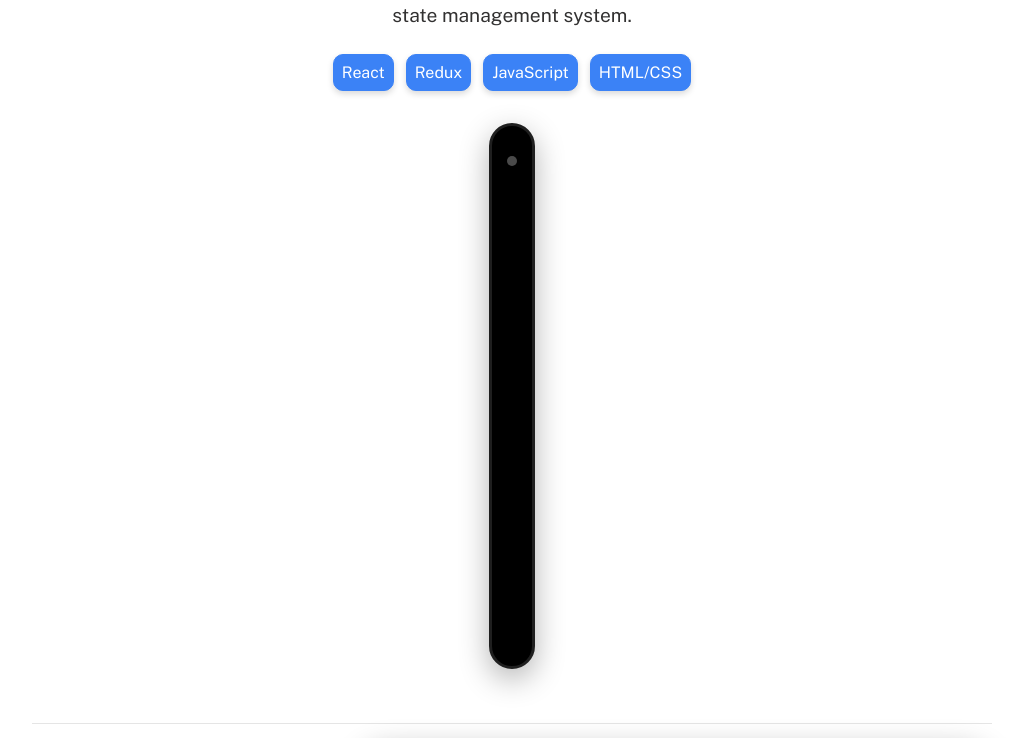
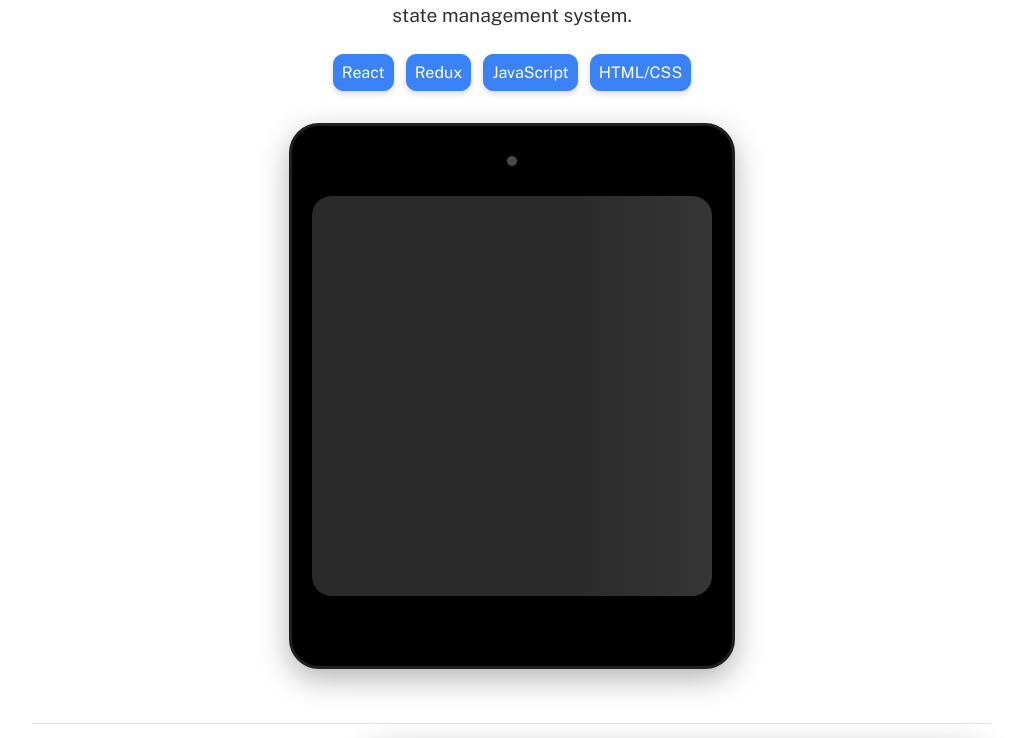
Before and after one commit to henrygranados/henrygranados.github.io, a React (Vite) app: page /portfolio in a window 1280 px wide. Shown: the part 920-1658 px from the top of the page, without its empty margins (128-1151 px from the left). Built offline with nearby package versions, Linux system fonts and the light colour scheme.

Commit message:
update arrow image

```diff
--- a/src/pages/Home.tsx
+++ b/src/pages/Home.tsx
@@ -8,7 +8,7 @@ import Divider from "../components/Divider";
 import profileImage from "../assets/images/linkedIn-pic.jpeg";
 import medalsImage from "../assets/images/medals.png";
 import udemyImage from "../assets/images/logo-udemy.svg";
-import upArrowImage from "../assets/images/up-arrow.jpg";
+import upArrowImage from "../assets/images/up-arrow.svg";
 import { getStackOverflowData } from "../utils/stackOverflowCache";
 import { FontAwesomeIcon } from "@fortawesome/react-fontawesome";
 import { faStackOverflow } from "@fortawesome/free-brands-svg-icons";
--- a/src/pages/Portfolio.tsx
+++ b/src/pages/Portfolio.tsx
@@ -11,6 +11,7 @@ import { useState } from "react";
 
 const IPhoneFrame = styled.div({
   flex: 0.6,
+  minWidth: 300,
   position: "relative",
   overflow: "hidden",
   background: "#000",
@@ -86,6 +87,7 @@ const SpeakerLine = styled.div({
 
 const ITabletFrame = styled.div({
   flex: 2,
+  minWidth: 400,
   position: "relative",
   overflow: "hidden",
   background: "#000",
```
Also changed, not shown: src/assets/images/up-arrow.svg (added).
